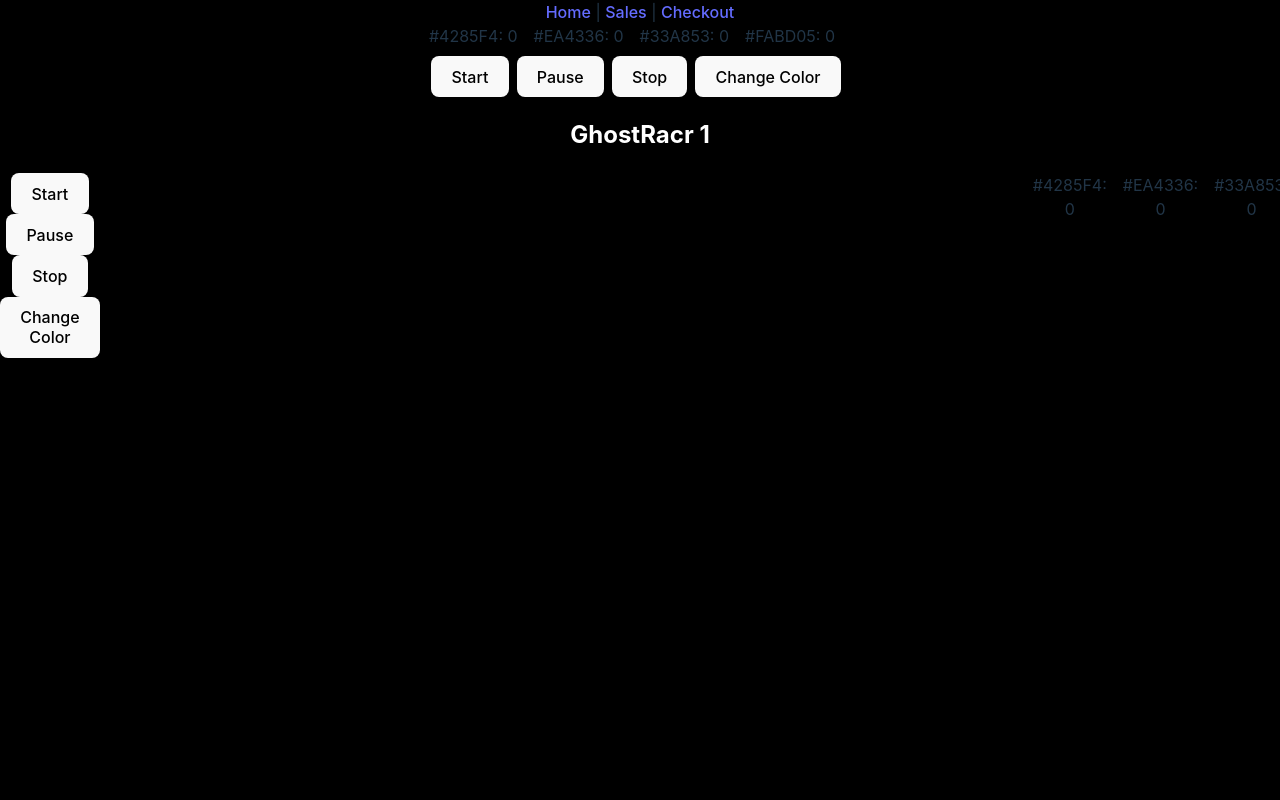
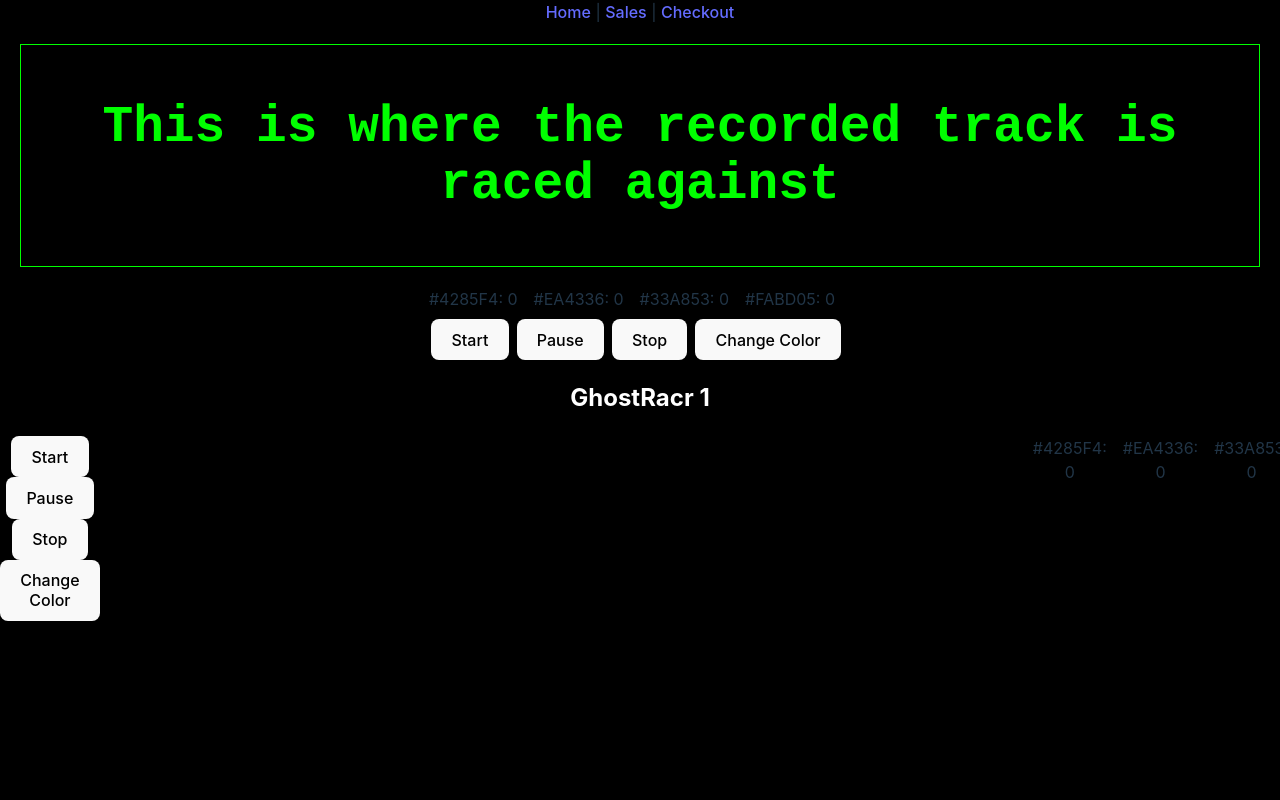
Before and after one commit to pmrprdc/gamifiedworkday, a React (Vite) app: page / in a window 1280 px wide. Shown: the top 800 px of the page. Built offline with nearby package versions, Linux system fonts and the light colour scheme.

Commit message:
created the racing.jsx component that will take data and create a race against time

```diff
--- a/src/components/PrivatePage.jsx
+++ b/src/components/PrivatePage.jsx
@@ -1,6 +1,6 @@
 import React, { useState, useEffect, useRef } from 'react';
 import styled from 'styled-components';
-
+import MatrixBox from './Racing';
 const BoxContainer = styled.div`
   display: grid;
   grid-template-columns: repeat(10, 1fr);
@@ -128,6 +128,7 @@ const VisualTimer = () => {
 
   return (
     <div>
+      <MatrixBox />
       <Scoreboard>
         {colors.map((color) => (
           <Score key={color}>
--- /dev/null
+++ b/src/components/Racing.jsx
@@ -0,0 +1,22 @@
+import React from 'react';
+
+const MatrixBox = () => {
+    const matrixStyle = {
+        backgroundColor: 'black',
+        color: 'lime',
+        fontFamily: 'Monospace',
+        fontSize: '16px',
+        border: '1px solid lime',
+        padding: '20px',
+        margin: '20px',
+        textAlign: 'center'
+    };
+
+    return (
+        <div style={matrixStyle}>
+            <h1>This is where the recorded track is raced against</h1>
+        </div>
+    );
+};
+
+export default MatrixBox;
--- a/src/components/SalesPage.jsx
+++ b/src/components/SalesPage.jsx
@@ -11,6 +11,7 @@ function SalesPage() {
             <p>Gradually increase work volume while avoiding fatigue</p>
             <p>Gradually increase work speed and efficiency</p>
             <p>track work consistency and adjust work frequency tips section</p>
+            <p>INCREASE WORK CAPACITY</p>
         <h3>Pain Point section</h3>
             <p>Not being able to get enough work done</p>
             <p>Struggle Starting Tasks</p>
```
